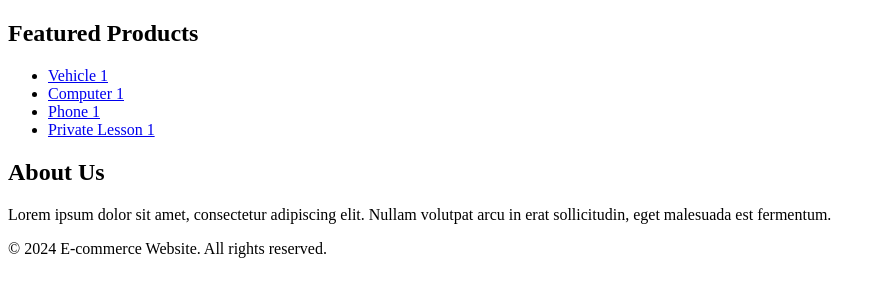
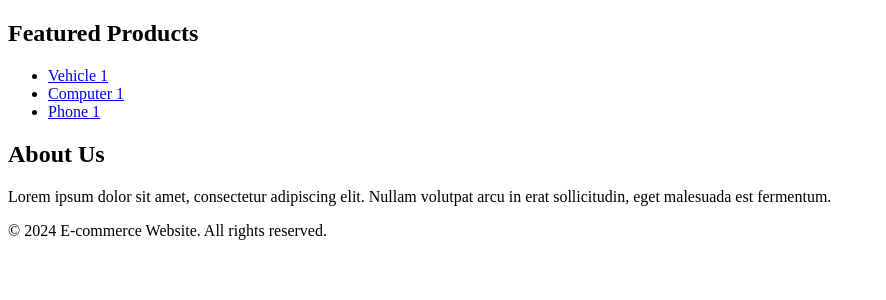
Before and after one commit to AlperenTasdelen/HW1-cloud, a Flask app: page / in a window 1280 px wide. Shown: the part 170-470 px from the top of the page, without its empty margins (0-886 px from the left). Run offline with Flask 3, Linux system fonts and the light colour scheme; parts of the project's set-up code (start-up, migrations or seed data) failed here and were passed over; some libraries are stand-ins or nearby versions.

Commit message:
final commit

```diff
--- a/templates/index.html
+++ b/templates/index.html
@@ -31,7 +31,6 @@
                 <li><a href="/display_vehicle/6604287c29742c14dad57001">Vehicle 1</a></li>
                 <li><a href="/display_computer/660429c606d357395fd61397">Computer 1</a></li>
                 <li><a href="/display_phone/660429ed06d357395fd61399">Phone 1</a></li>
-                <li><a href="/display_private-lesson/66042a1006d357395fd6139b">Private Lesson 1</a></li>
             </ul>
         </section>
 
```
